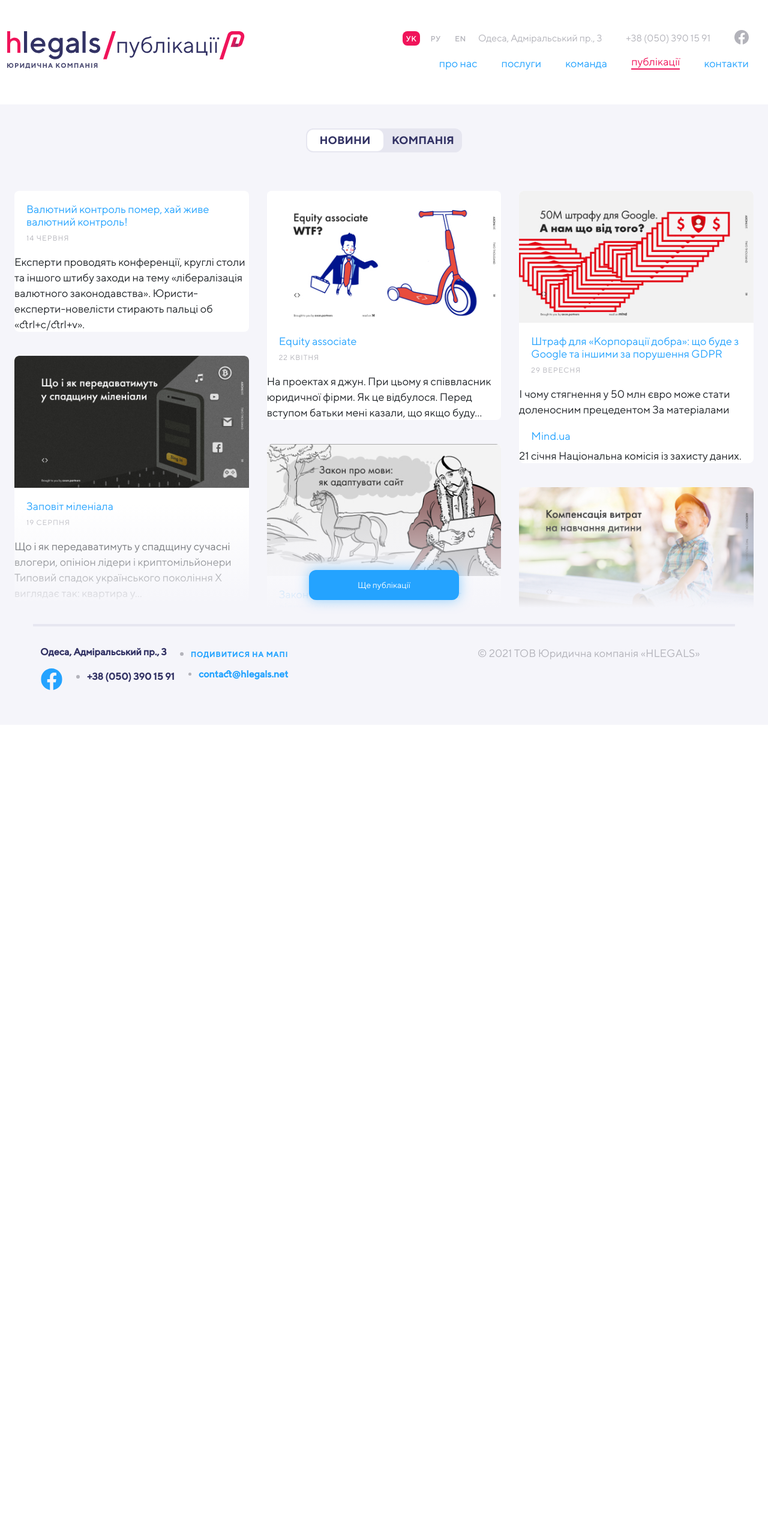
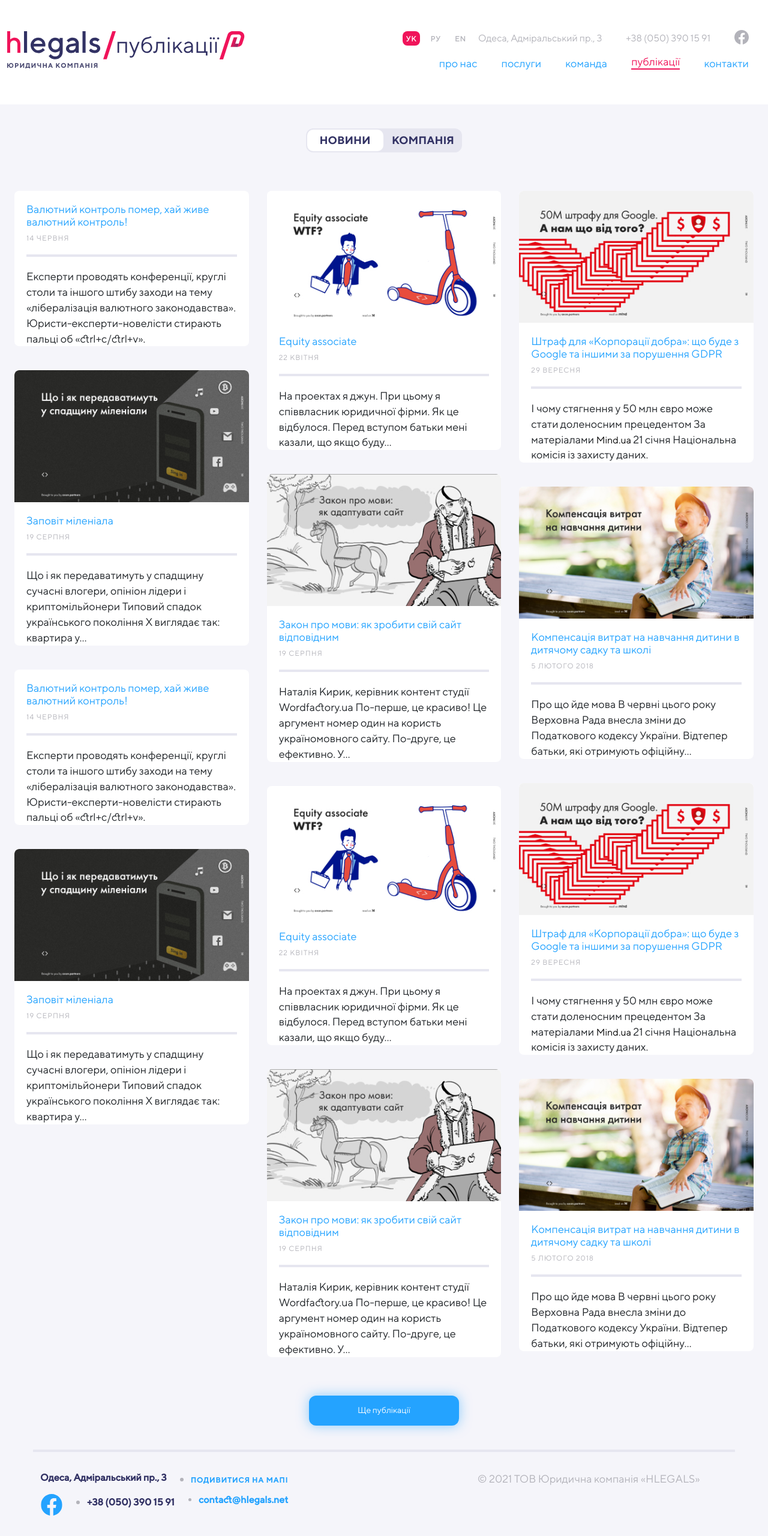
Before and after one commit to itl-serg/Final-Project-HTML-SCSS, a website: page publications.html in a window 1280 px wide. Shown: the whole page at 60% size. Before the commit the page ends 1208 px from the top, so only its background shows below. Drawn offline with nearby package versions, Linux system fonts and the light colour scheme.

Commit message:
page publications

```diff
--- a/publications.html
+++ b/publications.html
@@ -48,7 +48,6 @@
             </div>
         </div>
     </header>
-
     <!-- End header  -->
 
     <!-- Article publications -->
@@ -57,12 +56,9 @@
             <span class="activ"><a href="#">новини</a></span>
             <span><a href="#">компанія</a></span>
         </div>
-
-
-        <div class="container publications-wrapper p-4">
-
-            <div class="publications-section">
-                <div class="publications-content">
+        <div class="container publications-wrapper page-publications-wrapper p-4">
+            <div class="publications-section page-publications-section">
+                <div class="publications-content page-publications-content">
                     <div class="bg-publications">
                         <a href="#">Валютний контроль помер, хай живе валютний контроль!</a>
                         <time datetime="06-14">14 червня</time>
@@ -72,7 +68,7 @@
                             Юристи-експерти-новелісти стирають пальці об &laquo;ctrl&#43;c&#47;ctrl+v&raquo;.</p>
                     </div>
                 </div>
-                <div class="publications-content">
+                <div class="publications-content page-publications-content ">
                     <div class="bg-publications">
                         <img src="images/jpg/image-page-publications1.jpg" alt="Заповіт">
                         <a href="#">Заповіт міленіала</a>
@@ -82,7 +78,7 @@
                             покоління Х виглядає так&#58; квартира у&#8230;</p>
                     </div>
                 </div>
-                <div class="publications-content">
+                <div class="publications-content page-publications-content ">
                     <div class="bg-publications">
                         <a href="#">Валютний контроль помер, хай живе валютний контроль!</a>
                         <time datetime="06-14">14 червня</time>
@@ -92,7 +88,7 @@
                             Юристи-експерти-новелісти стирають пальці об &laquo;ctrl&#43;c&#47;ctrl+v&raquo;.</p>
                     </div>
                 </div>
-                <div class="publications-content">
+                <div class="publications-content page-publications-content ">
                     <div class="bg-publications">
                         <img src="images/jpg/image-page-publications1.jpg" alt="Заповіт">
                         <a href="#">Заповіт міленіала</a>
@@ -103,10 +99,8 @@
                     </div>
                 </div>
             </div>
-
-
-            <div class="publications-section ">
-                <div class="publications-content">
+            <div class="publications-section page-publications-section">
+                <div class="publications-content page-publications-content ">
                     <div class=" bg-publications">
                         <img src="images/jpg/image-page-publications2.jpg" alt="Equity">
                         <a href="#">Equity associate</a>
@@ -116,7 +110,7 @@
                             буду&#8230;</p>
                     </div>
                 </div>
-                <div class="publications-content not-show-mobile">
+                <div class="publications-content page-publications-content ">
                     <div class="bg-publications">
                         <img src="images/jpg/image-page-publications3.jpg" alt="Закон про мови">
                         <a href="#">Закон про мови&#58; як зробити свій сайт відповідним</a>
@@ -126,7 +120,7 @@
                             україномовного сайту. По-друге, це ефективно. У&#8230;</p>
                     </div>
                 </div>
-                <div class="publications-content">
+                <div class="publications-content page-publications-content ">
                     <div class=" bg-publications">
                         <img src="images/jpg/image-page-publications2.jpg" alt="Equity">
                         <a href="#">Equity associate</a>
@@ -136,7 +130,7 @@
                             буду&#8230;</p>
                     </div>
                 </div>
-                <div class="publications-content">
+                <div class="publications-content page-publications-content ">
                     <div class="bg-publications">
                         <img src="images/jpg/image-page-publications3.jpg" alt="Закон про мови">
                         <a href="#">Закон про мови&#58; як зробити свій сайт відповідним</a>
@@ -147,9 +141,8 @@
                     </div>
                 </div>
             </div>
-
-            <div class="publications-section">
-                <div class="publications-content">
+            <div class="publications-section page-publications-section">
+                <div class="publications-content page-publications-content ">
                     <div class=" bg-publications">
                         <img src="images/jpg/image-page-publications4.jpg" alt="Штраф">
                         <a href="publications-entry.html">Штраф для &laquo;Корпорації добра&raquo;&#58; що буде з Google
@@ -158,30 +151,54 @@
                             порушення GDPR</a>
                         <time datetime="09-29">29 вересня</time>
                         <p>І чому стягнення у 50 млн євро може стати доленосним прецедентом За матеріалами <a
-                                class="external-reference" href="#">Mind.ua</a> 21 січня
+                                class="external-reference m-0" href="#">Mind.ua</a> 21 січня
                             Національна комісія із
                             захисту даних.</p>
                     </div>
                 </div>
-                <div class="publications-content">
-                    <img src="images/jpg/image-page-publications5.jpg" alt="Компенсація витрат">
-                    <a href="#">Компенсація витрат на навчання дитини в дитячому садку та школі</a>
-                    <time datetime="2018-02-05">5 Лютого 2018</time>
-                    <p>Про що йде мова В червні цього року Верховна Рада внесла зміни до Податкового кодексу України.
-                        Відтепер батьки, які
-                        отримують офіційну&#8230;</p>
+                <div class="publications-content page-publications-content ">
+                    <div class="bg-publications">
+                        <img src="images/jpg/image-page-publications5.jpg" alt="Компенсація витрат">
+                        <a href="#">Компенсація витрат на навчання дитини в дитячому садку та школі</a>
+                        <time datetime="2018-02-05">5 Лютого 2018</time>
+                        <p>Про що йде мова В червні цього року Верховна Рада внесла зміни до Податкового кодексу
+                            України.
+                            Відтепер батьки, які
+                            отримують офіційну&#8230;</p>
+                    </div>
+                </div>
+                <div class="publications-content page-publications-content ">
+                    <div class="bg-publications">
+                        <img src="images/jpg/image-page-publications4.jpg" alt="Штраф">
+                        <a href="publications-entry.html">Штраф для &laquo;Корпорації добра&raquo;&#58; що буде з Google
+                            та
+                            іншими за
+                            порушення GDPR</a>
+                        <time datetime="09-29">29 вересня</time>
+                        <p>І чому стягнення у 50 млн євро може стати доленосним прецедентом За матеріалами <a
+                                class="external-reference m-0" href="#">Mind.ua</a> 21 січня
+                            Національна комісія із
+                            захисту даних.</p>
+                    </div>
+                </div>
+                <div class="publications-content page-publications-content ">
+                    <div class="bg-publications">
+                        <img src="images/jpg/image-page-publications5.jpg" alt="Компенсація витрат">
+                        <a href="#">Компенсація витрат на навчання дитини в дитячому садку та школі</a>
+                        <time datetime="2018-02-05">5 Лютого 2018</time>
+                        <p>Про що йде мова В червні цього року Верховна Рада внесла зміни до Податкового кодексу
+                            України.
+                            Відтепер батьки, які
+                            отримують офіційну&#8230;</p>
+                    </div>
                 </div>
             </div>
         </div>
         <div class="btn-more-publications">
-            <a class="more-publications" href="#">
+            <a class="more-publications more-page-publications" href="#">
                 Ще публікації
             </a>
         </div>
-
-
-
-        <a class="more-publications more-publications-secondary" href="#"><span>Ще публікації</span></a>
     </div>
     <!-- End article publications -->
 
@@ -212,7 +229,6 @@
                 </div>
             </div>
         </div>
-
     </footer>
     <!-- End footer  -->
 
--- a/scss/_styles.scss
+++ b/scss/_styles.scss
@@ -411,6 +411,20 @@
     color: $ActiveHover;
   }
 }
+.bg-bottom-article-wrapper {
+  &:after {
+    @include media(">=992px") {
+      background: $LinearGradient;
+      content: "";
+      position: absolute;
+      height: 200px;
+      left: 0px;
+      right: 0px;
+      bottom: 0px;
+      z-index: 3;
+    }
+  }
+}
 .publications-wrapper {
   overflow: hidden;
   max-width: 1320px;
@@ -423,18 +437,6 @@
     flex-direction: row;
     align-items: stretch;
     max-height: 720px;
-  }
-  &:after {
-    @include media(">=992px") {
-      background: $LinearGradient;
-      content: "";
-      position: absolute;
-      height: 200px;
-      left: 0px;
-      right: 0px;
-      bottom: 0px;
-      z-index: 3;
-    }
   }
 }
 .publications-section {
@@ -502,12 +504,8 @@
     }
   }
 }
-
 .btn-more-publications {
   padding-bottom: 40px;
-  @include media(">=992px") {
-    padding-bottom: 0;
-  }
   .more-publications {
     display: flex;
     width: 250px;
@@ -525,13 +523,24 @@
       bottom: 40px;
       left: calc(50% - 125px);
       z-index: 5;
-      margin-bottom: 0;
     }
   }
 }
 // End article
 
 // Article publications (page: publications)
+.page-publications-wrapper {
+  max-height: 100%;
+  .page-publications-section {
+    .page-publications-content:nth-child(3),
+    .page-publications-content:last-child {
+      display: none;
+      @include media(">=992px") {
+        display: block;
+      }
+    }
+  }
+}
 .btn-publications {
   width: 260px;
   height: 40px;
@@ -560,37 +569,31 @@
     background: $colorWhite;
   }
 }
-// .bg-none {
-//   &:after {
-//     background: none;
-//   }
-//   .publications-section-secondary {
-//     div:nth-child(3) {
-//       display: none;
-//       @include media(">=992px") {
-//         display: block;
-//       }
-//     }
-//     div:last-child {
-//       display: none;
-//       @include media(">=992px") {
-//         display: block;
-//       }
-//     }
-//   }
-// }
-// .more-publications-secondary {
-//   position: static;
-//   display: block;
-//   margin: 40px auto;
-//   span {
-//     position: static;
-//     display: flex;
-//     height: 100%;
-//     align-items: center;
-//     justify-content: center;
-//   }
-// }
+.page-publications-content {
+  p {
+    display: none;
+    @include media(">=992px") {
+      display: block;
+      padding-top: 20px;
+      border-top: 4px solid $SeparatorGrey;
+      margin: 0 20px;
+    }
+    .external-reference {
+      display: inline;
+      @include textRegular(16px, 22px, $colorBlack);
+    }
+    .external-reference:hover {
+      color: $ActiveHover;
+    }
+  }
+}
+.btn-more-publications {
+  .more-page-publications {
+    @include media(">=992px") {
+      position: static;
+    }
+  }
+}
 // End article publications (page: publications)
 
 // Publication entry (page: publications entry)
```
Also changed, not shown: index.html (+1 -1 lines), publications-entry.html (+1 -1 lines), css/main.min.css.
